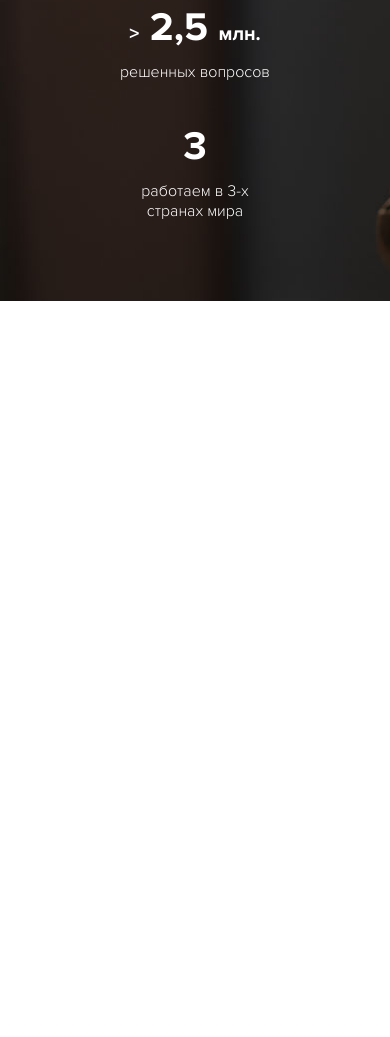
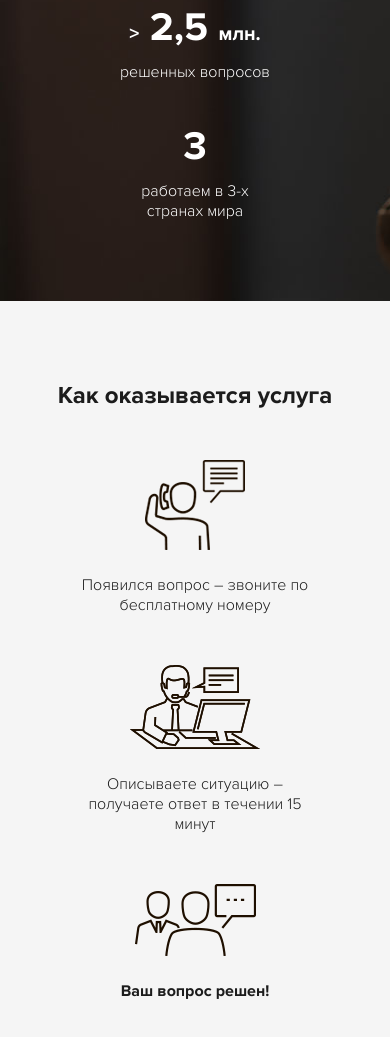
Before and after one commit to MilshynVitalii/oldgrand, a website: page index.html in a window 390 px wide. Shown: the part 2996-4033 px from the top of the page. Before the commit the page ends 3297 px from the top, so only its background shows below. Drawn offline with Linux system fonts and the light colour scheme.

Commit message:
Assist section | adaptive

```diff
--- a/index.html
+++ b/index.html
@@ -196,6 +196,41 @@
       </div>
     </section>
 
+    <section class="assist">
+      <div class="container">
+        <h2 class="section-title">Как оказывается услуга</h2>
+        <div class="assist__wrap">
+          <div class="assist__item">
+            <img src="../img/assist/icon-1.png" alt="icon-1" />
+            <span class="assist__text"
+              >Появился вопрос – звоните по бесплатному номеру</span
+            >
+          </div>
+          <div class="assist__item">
+            <img src="../img/assist/icon-2.png" alt="icon-2" />
+            <span class="assist__text"
+              >Описываете ситуацию – получаете ответ в течении 15 минут</span
+            >
+          </div>
+          <div class="assist__item">
+            <img src="../img/assist/icon-3.png" alt="icon-3" />
+            <span class="assist__text assist__text_bold"
+              >Ваш вопрос решен!</span
+            >
+          </div>
+        </div>
+      </div>
+    </section>
+
+    <!-- <section class="comparison">
+      <div class="container">
+        <h2 class="section-title">
+          Преимущество сервиса Advogrand по сравнению с другими юридическими
+          компаниями
+        </h2>
+      </div>
+    </section> -->
+
     <script src="./js/main.js"></script>
   </body>
 </html>
--- /dev/null
+++ b/sass/sections/_assist.sass
@@ -0,0 +1,26 @@
+.assist
+    background-color: $gray-color
+    &__wrap
+        display: flex
+        justify-content: space-around
+        flex-wrap: wrap
+        margin-top: 100px
+    &__item
+        text-align: center
+    &__text
+        display: block
+        max-width: 250px
+        margin: 50px auto
+        &_bold
+            +bold
+
+@media screen and (max-width: 560px)
+    .assist
+        &__wrap
+            margin-top: 50px
+        &__item
+            flex-basis: 100%
+        &__text
+            margin-top: 20px
+            &_bold
+                margin-bottom: 25px
--- a/sass/style.sass
+++ b/sass/style.sass
@@ -6,3 +6,4 @@
 @import "./sections/intro"
 @import "./sections/services"
 @import "./sections/aboutus"
+@import "./sections/assist"
```
Also changed, not shown: css/style.css, img/assist/icon-1.png (added), img/assist/icon-2.png (added), img/assist/icon-3.png (added).
